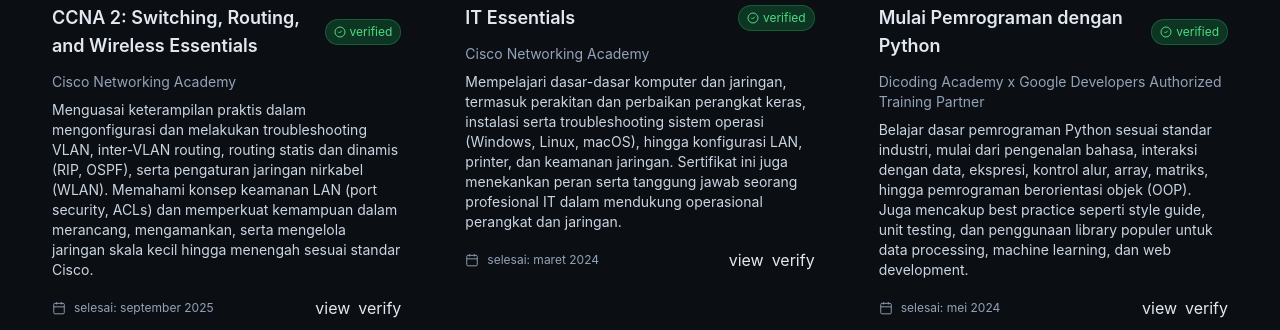
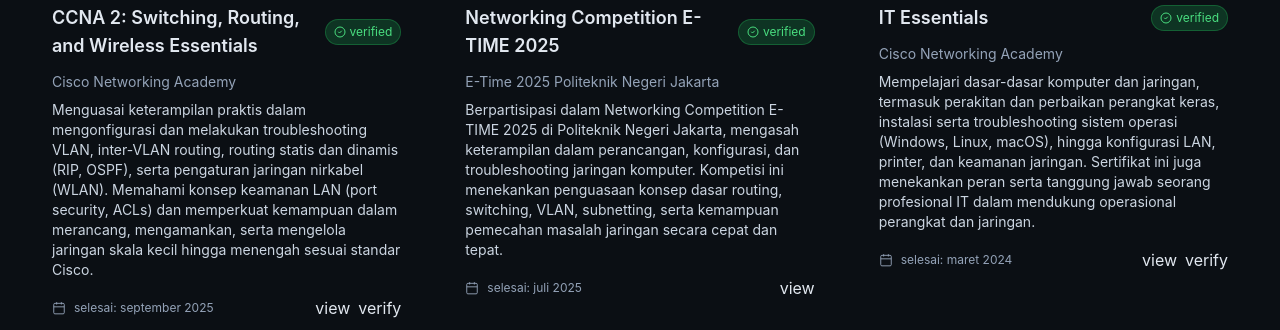
Before and after one commit to hanifmutaz/portfolio, a plain HTML site: page index.html in a window 1280 px wide. Shown: the part 2470-2800 px from the top of the page. Drawn offline with nearby package versions, Linux system fonts and the light colour scheme.

Commit message:
update sertifikat

```diff
--- a/index.html
+++ b/index.html
@@ -185,7 +185,8 @@
               </div>
               <div
                 class="rounded-2xl border border-white/10 bg-white/5 p-4 text-center hover:bg-white/10 transition-all duration-300 hover:scale-105">
-                <div class="text-xl sm:text-2xl font-semibold">13</div>
+                <div class="text-xl sm:text-2xl font-semibold">14
+                </div>
                 <div class="text-xs text-slate-400">Certs & Trainings</div>
               </div>
               <div
@@ -435,10 +436,10 @@
         <!-- Certificate Gallery Grid -->
         <div class="mt-6 grid gap-6 sm:grid-cols-2 lg:grid-cols-3">
 
-          <!-- Certificate Card 14 - CCNA-2 -->
+          <!-- Certificate Card 15 - CCNA-2 -->
           <article class="certificate-card group cursor-pointer" data-certificate="network-fundamentals">
             <div class="certificate-image-container">
-              <img src="img/14.CCNA-2.jpg" alt="Network Fundamentals Certificate"
+              <img src="img/15.CCNA-2.jpg" alt="Network Fundamentals Certificate"
                 class="certificate-image w-full h-48 object-cover rounded-t-2xl border-b border-white/10">
               <div class="certificate-overlay">
                 <div class="certificate-overlay-content">
@@ -478,6 +479,54 @@
                   <button class="certificate-btn certificate-view-btn">view</button>
                   <a href="https://www.credly.com/badges/3ccdcad4-b5bd-4553-af2d-8944a5846b85/linked_in_profile"
                     target="_blank" class="certificate-btn verify-link">verify</a>
+                </div>
+              </div>
+            </div>
+          </article>
+
+          <!-- Certificate Card 14 - Networking Competition E-TIME 2025 -->
+          <article class="certificate-card group cursor-pointer" data-certificate="network-fundamentals">
+            <div class="certificate-image-container">
+              <img src="img/14.Lomba Networking.png" alt="Network Fundamentals Certificate"
+                class="certificate-image w-full h-48 object-cover rounded-t-2xl border-b border-white/10">
+              <div class="certificate-overlay">
+                <div class="certificate-overlay-content">
+                </div>
+              </div>
+            </div>
+            <div class="p-5">
+              <div class="flex items-center justify-between mb-3">
+                <h3 class="font-semibold text-lg">Networking Competition E-TIME 2025</h3>
+                <span
+                  class="inline-flex items-center gap-1 rounded-full bg-green-500/20 border border-green-500/30 px-2 py-1 text-xs text-green-400">
+                  <svg width="12" height="12" viewBox="0 0 24 24" fill="none" xmlns="http://www.w3.org/2000/svg">
+                    <path d="M9 12l2 2 4-4" stroke="currentColor" stroke-width="2" stroke-linecap="round"
+                      stroke-linejoin="round" />
+                    <circle cx="12" cy="12" r="10" stroke="currentColor" stroke-width="2" />
+                  </svg>
+                  verified
+                </span>
+              </div>
+              <p class="text-sm text-slate-400 mb-2">E-Time 2025 Politeknik Negeri Jakarta</p>
+              <p class="text-slate-300 text-sm mb-4">Berpartisipasi dalam Networking Competition E-TIME 2025 di
+                Politeknik Negeri Jakarta, mengasah keterampilan dalam perancangan, konfigurasi, dan troubleshooting
+                jaringan komputer. Kompetisi ini menekankan penguasaan konsep dasar routing, switching, VLAN,
+                subnetting, serta kemampuan pemecahan masalah jaringan secara cepat dan tepat.
+              </p>
+              <div class="flex items-center justify-between">
+                <div class="flex items-center gap-2 text-xs text-slate-400">
+                  <svg width="14" height="14" viewBox="0 0 24 24" fill="none" xmlns="http://www.w3.org/2000/svg">
+                    <rect x="3" y="4" width="18" height="18" rx="2" ry="2" stroke="currentColor" stroke-width="1.6" />
+                    <line x1="16" y1="2" x2="16" y2="6" stroke="currentColor" stroke-width="1.6" />
+                    <line x1="8" y1="2" x2="8" y2="6" stroke="currentColor" stroke-width="1.6" />
+                    <line x1="3" y1="10" x2="21" y2="10" stroke="currentColor" stroke-width="1.6" />
+                  </svg>
+                  selesai: juli 2025
+                </div>
+                <div class="flex gap-2">
+                  <button class="certificate-btn certificate-view-btn">view</button>
+                  <!-- <a href="https://www.credly.com/badges/3ccdcad4-b5bd-4553-af2d-8944a5846b85/linked_in_profile"
+                    target="_blank" class="certificate-btn verify-link">verify</a> -->
                 </div>
               </div>
             </div>
@@ -1088,7 +1137,7 @@
           <div class="rounded-2xl border border-white/10 bg-white/5 p-6">
             <div class="grid grid-cols-2 sm:grid-cols-4 gap-4 text-center">
               <div>
-                <div class="text-2xl font-semibold text-accent-400">12+</div>
+                <div class="text-2xl font-semibold text-accent-400">14</div>
                 <div class="text-xs text-slate-400">total certificates</div>
               </div>
               <div>
@@ -1096,7 +1145,7 @@
                 <div class="text-xs text-slate-400">completion rate</div>
               </div>
               <div>
-                <div class="text-2xl font-semibold text-accent-400">4</div>
+                <div class="text-2xl font-semibold text-accent-400">5</div>
                 <div class="text-xs text-slate-400">tech platforms</div>
               </div>
               <div>
@@ -1287,8 +1336,8 @@
                 </div>
                 <div>
                   <p class="text-xs uppercase tracking-wide text-slate-400">WhatsApp</p>
-                  <a class="text-lg font-semibold hover:underline" href="https://wa.me/6285186662543" target="_blank"
-                    rel="noopener">+62 851 8666 2543</a>
+                  <a class="text-lg font-semibold hover:underline" href="https://wa.me/628999314534" target="_blank"
+                    rel="noopener">+62 899 9314 534</a>
                 </div>
                 <div>
                   <p class="text-xs uppercase tracking-wide text-slate-400">GitHub</p>
```
Also changed, not shown: img/14.Lomba Networking.png (added), img/15.CCNA-2.jpg (renamed from img/14.CCNA-2.jpg).
